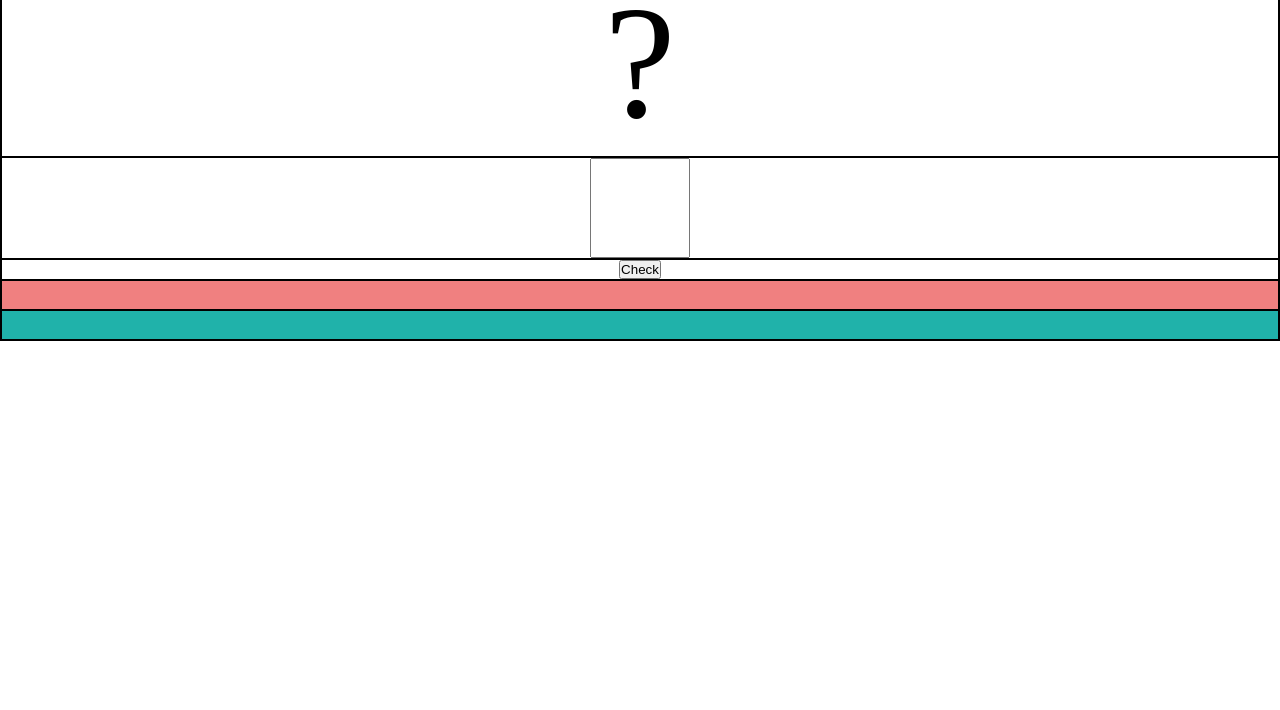
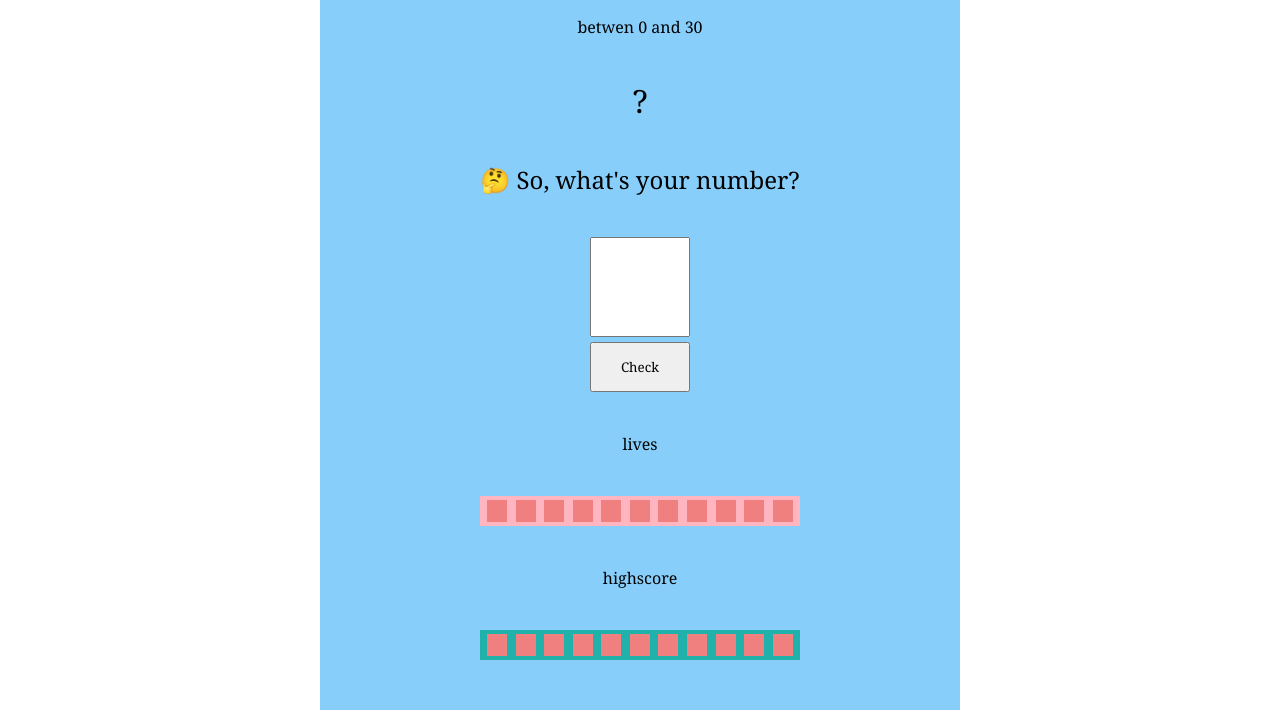
Before and after one commit to vasilemidrigan/guess-the-number, a plain HTML site: page index.html in a window 1280 px wide. Shown: the part 90-800 px from the top of the page. Drawn offline with Linux system fonts and the light colour scheme.

Commit message:
some initial styles

```diff
--- a/index.html
+++ b/index.html
@@ -9,19 +9,54 @@
     <title>Guess the number</title>
   </head>
   <body>
+    <!-- Main Wrapper -->
     <div class="wrapper">
+      <!-- Introduction -->
       <div class="block introduction">
         <span>Guess the number</span>
+        <br />
+        <p>betwen 0 and 30</p>
       </div>
+      <!-- Secret Number -->
       <div class="block secret_number">?</div>
-      <div class="block input">
-        <input type="number" />
+      <!-- Display Messages -->
+      <div class="block message">🤔 So, what's your number?</div>
+      <!-- Checking Number -->
+      <div class="block check">
+        <input type="number" class="input_number" />
+        <br />
+        <button class="button_check">Check</button>
       </div>
-      <div class="block check">
-        <button>Check</button>
+      <!-- Lives Bar-->
+      <span>lives</span>
+      <div class="block lives">
+        <div class="square"></div>
+        <div class="square"></div>
+        <div class="square"></div>
+        <div class="square"></div>
+        <div class="square"></div>
+        <div class="square"></div>
+        <div class="square"></div>
+        <div class="square"></div>
+        <div class="square"></div>
+        <div class="square"></div>
+        <div class="square"></div>
       </div>
-      <div class="block lives"></div>
-      <div class="block highscore"></div>
+      <!-- Highscores Bar-->
+      <span>highscore</span>
+      <div class="block highscore">
+        <div class="square"></div>
+        <div class="square"></div>
+        <div class="square"></div>
+        <div class="square"></div>
+        <div class="square"></div>
+        <div class="square"></div>
+        <div class="square"></div>
+        <div class="square"></div>
+        <div class="square"></div>
+        <div class="square"></div>
+        <div class="square"></div>
+      </div>
     </div>
   </body>
 </html>
--- a/script.js
+++ b/script.js
@@ -0,0 +1,16 @@
+/* Variables */
+const secretNumber = Math.floor(Math.random() * 30 + 1);
+const buttonCheck = document.querySelector(".button_check");
+const inputValue = document.querySelector(".input_number").value;
+const message = document.querySelector(".message").textContent;
+
+/* Checking the guess number */
+buttonCheck.addEventListener("click", function () {
+  if (document.querySelector(".input_number").value > secretNumber) {
+    document.querySelector(".message").textContent = "☝ too high!";
+  } else if (document.querySelector(".input_number").value < secretNumber) {
+    document.querySelector(".message").textContent = "☝ too low!";
+  } else {
+    document.querySelector(".secret_number").textContent = "🎉 Congratulation";
+  }
+});
--- a/style.css
+++ b/style.css
@@ -3,57 +3,81 @@
   margin: 0;
   padding: 0;
   box-sizing: border-box;
+  font-family: Georgia, "Times New Roman", Times, serif;
 }
-/* Wrapper */
+/* Hiding spinners from input type number */
+input[type="number"]::-webkit-inner-spin-button,
+input[type="number"]::-webkit-outer-spin-button {
+  -webkit-appearance: none;
+  margin: 0;
+}
+
+/* Main Wrapper */
 .wrapper {
-  border: 1px solid black;
+  background-color: lightskyblue;
+  margin: 0 auto;
+  width: 50%;
+  height: 100vh;
   display: flex;
   flex-direction: column;
-  justify-content: center;
+  justify-content: space-around;
   align-items: center;
 }
 /* All 6 main block */
 .block {
-  border: 1px solid black;
-  width: 100%;
+  text-align: center;
 }
 /* Introduction */
-.introduction {
-  text-align: center;
-}
 .introduction span {
   font-size: 2rem;
-  text-align: center;
   margin: 10px;
   display: block;
 }
-/* Secret number */
+/* Secret Number */
 .secret_number {
-  font-size: 10rem;
+  font-size: 2rem;
   text-align: center;
 }
-/* Input */
-.input {
-  text-align: center;
+/* Display Messages */
+.message {
+  font-size: 1.5rem;
 }
-.input input {
+/* Checking Number */
+.check {
+  width: 50%;
+}
+.check input {
+  margin-bottom: 5px;
+  height: 100px;
   width: 100px;
-  height: 100px;
-  font-size: 2rem;
+  font-size: 3rem;
 }
-/* Button */
-.check {
-  text-align: center;
+.check button {
+  width: 100px;
+  height: 50px;
 }
-/* Lives */
+/* Lives Bar*/
 .lives {
-  background-color: lightcoral;
-  width: 100%;
+  background-color: lightpink;
   height: 30px;
+  width: 50%;
+  display: flex;
+  justify-content: space-around;
+  padding: 3px;
 }
-/* HighScore Bar */
+/* Highscore Bar */
 .highscore {
   background-color: lightseagreen;
-  width: 100%;
   height: 30px;
+  width: 50%;
+  display: flex;
+  justify-content: space-around;
+  padding: 3px;
+  margin-bottom: 30px;
 }
+/* The squares from lives and highscore bars */
+.square {
+  background-color: lightcoral;
+  margin: 1px;
+  width: 20px;
+}
```
